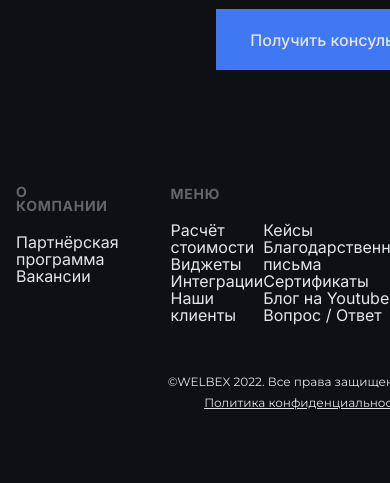
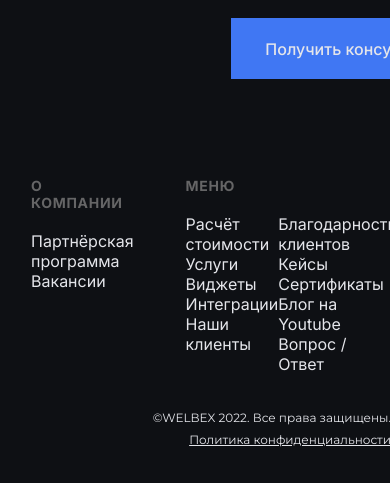
Before and after one commit to myr-irina/layout-welbex, a website: page index.html in a window 390 px wide. Shown: the part 517-1000 px from the top of the page. Before the commit the page ends 963 px from the top, so only its background shows below. Drawn offline with Linux system fonts and the light colour scheme.

Commit message:
fix: footer layout mobile view

```diff
--- a/abstracts/_mixin.scss
+++ b/abstracts/_mixin.scss
@@ -1,4 +1,4 @@
-@mixin font($size, $height: $size, $weight: 400, $style: normal) {
+@mixin font($size, $height: normal, $weight: 400, $style: normal) {
   font-size: $size;
   line-height: $height;
   font-weight: $weight;
--- a/components/_main.scss
+++ b/components/_main.scss
@@ -27,6 +27,18 @@
   @include media-mobilesmall {
     top: 450px;
     left: 20px;
+    width: 43px;
+    height: 43px;
+
+    fill: radial-gradient(
+      82.3% 82.3% at 27.25% 26.5%,
+      rgba(255, 208, 208, 0.54) 0%,
+      rgba(212, 93, 93, 0.26) 59.67%,
+      rgba(167, 49, 49, 0.25) 78.59%,
+      rgba(130, 25, 25, 0.25) 100%
+    );
+    filter: drop-shadow(3px 6px 27px rgba(223, 125, 125, 0.25));
+    backdrop-filter: blur(2px);
   }
 }
 
@@ -90,12 +102,6 @@
 
   @include media-mobilesmall {
     width: 100%;
+    @include font($size: 1.8rem, $weight: 400, $height: normal);
   }
 }
-
-// .right-column {
-//   width: 291px;
-//   @include media-laptop {
-//     width: 260px;
-//   }
-// }
--- a/components/_navigation.scss
+++ b/components/_navigation.scss
@@ -3,7 +3,7 @@
   justify-content: space-between;
   list-style-type: none;
   cursor: pointer;
-  width: 100%;
+  gap: 30px;
 
   @include media-tablet {
     padding: 0;
@@ -16,6 +16,9 @@
     font-weight: 500;
     line-height: normal;
     text-transform: uppercase;
+    gap: 16px;
+    padding: 20px 0;
+    margin: 0;
   }
 }
 
--- a/components/_socials.scss
+++ b/components/_socials.scss
@@ -13,12 +13,14 @@
     margin: 0;
     padding: 0;
     gap: 10px;
-    margin-bottom: 10px;
+    margin: 8px 0;
   }
 }
 
 .socials__item {
   list-style-type: none;
+  width: 24px;
+  height: 24px;
 }
 
 .header__socials {
--- a/index.html
+++ b/index.html
@@ -144,66 +144,70 @@
               <div class="footer__column">
                 <h4 class="footer__title">Меню</h4>
                 <div class="item2">
-                  <ul class="footer__links">
+                  <ul class="footer__links footer__menu">
                     <li>
-                      <a class="footer__link" href="#">Расчёт стоимости</a>
+                      <a class="footer__link footer__link-menu" href="#"
+                        >Расчёт стоимости</a
+                      >
                     </li>
                     <li>
-                      <a class="footer__link" href="#">Виджеты</a>
+                      <a class="footer__link footer__link-menu" href="#"
+                        >Услуги</a
+                      >
                     </li>
                     <li>
-                      <a class="footer__link" href="#">Интеграции</a>
+                      <a class="footer__link footer__link-menu" href="#"
+                        >Виджеты</a
+                      >
                     </li>
                     <li>
-                      <a class="footer__link" href="#">Наши клиенты</a>
+                      <a class="footer__link footer__link-menu" href="#"
+                        >Интеграции</a
+                      >
+                    </li>
+                    <li>
+                      <a class="footer__link footer__link-menu" href="#"
+                        >Наши клиенты</a
+                      >
                     </li>
                   </ul>
                   <h4 class="footer__title"></h4>
                   <ul class="footer__links">
-                    <li><a class="footer__link" href="#">Кейсы</a></li>
                     <li>
-                      <a class="footer__link" href="#"
+                      <a class="footer__link footer__link-menu" href="#"
+                        >Кейсы</a
+                      >
+                    </li>
+                    <li>
+                      <a class="footer__link footer__link-menu" href="#"
                         >Благодарственные письма</a
                       >
                     </li>
                     <li>
-                      <a class="footer__link" href="#">Сертификаты</a>
+                      <a class="footer__link footer__link-menu" href="#"
+                        >Сертификаты</a
+                      >
                     </li>
                     <li>
-                      <a class="footer__link" href="#">Блог на Youtube</a>
+                      <a class="footer__link footer__link-menu" href="#"
+                        >Блог на Youtube</a
+                      >
                     </li>
                     <li>
-                      <a class="footer__link" href="#">Вопрос / Ответ</a>
+                      <a class="footer__link footer__link-menu" href="#"
+                        >Вопрос / Ответ</a
+                      >
                     </li>
                   </ul>
                 </div>
               </div>
-
-              <!-- <div class="footer__column item3">
-                <h4 class="footer__title"></h4>
-                <ul class="footer__links">
-                  <li><a class="footer__link" href="#">Кейсы</a></li>
-                  <li>
-                    <a class="footer__link" href="#">Благодарственные письма</a>
-                  </li>
-                  <li>
-                    <a class="footer__link" href="#">Сертификаты</a>
-                  </li>
-                  <li>
-                    <a class="footer__link" href="#">Блог на Youtube</a>
-                  </li>
-                  <li>
-                    <a class="footer__link" href="#">Вопрос / Ответ</a>
-                  </li>
-                </ul>
-              </div> -->
             </div>
             <div class="footer__contents-right">
               <h4 class="footer__title footer__title-right">Контакты</h4>
-              <ul class="footer__links footer__links-right">
-                <li>
+              <div class="footer__links footer__links-right">
+                <div>
                   <a class="footer__link link-tel" href="#">+7 555 555-55-55</a>
-                </li>
+                </div>
                 <ul class="socials">
                   <li class="socials__item">
                     <a href="#" class="footer__link">
@@ -221,14 +225,14 @@
                     </a>
                   </li>
                 </ul>
-                <li>
+                <div>
                   <a class="footer__link footer__link-address" href="#"
                     ><p class="footer__link-text">
                       Москва, Путевой проезд 3с1, к 902
                     </p></a
                   >
-                </li>
-              </ul>
+                </div>
+              </div>
             </div>
           </div>
           <div class="copyright">
--- a/index.js
+++ b/index.js
@@ -1,20 +1,21 @@
 const titles = document.querySelectorAll('.grid-col-2__title');
+const footerTitles = document.querySelectorAll('.footer__link-menu');
 
 function changeContentOnMobile() {
-  if (window.matchMedia('(max-width: 414px)').matches) {
-    titles.forEach((title, index) => {
+  const isMobile = window.matchMedia('(max-width: 414px)').matches;
+
+  titles.forEach((title, index) => {
+    if (isMobile) {
       if (index === 0) {
         title.textContent = 'Skype аудит';
       } else if (index === 1) {
-        title.textContent = '30 виджетов';
+        title.textContent = '30 виджетов';
       } else if (index === 2) {
         title.textContent = 'Dashboard';
       } else if (index === 3) {
         title.textContent = 'Месяц аmoCRM';
       }
-    });
-  } else {
-    titles.forEach((title, index) => {
+    } else {
       if (index === 0) {
         title.textContent = 'Виджеты';
       } else if (index === 1) {
@@ -22,10 +23,58 @@ function changeContentOnMobile() {
       } else if (index === 2) {
         title.textContent = 'Skype Аудит';
       } else if (index === 3) {
-        title.textContent = '35 дней';
+        title.textContent = '35 дней';
       }
-    });
-  }
+    }
+  });
+
+  footerTitles.forEach((footerTitle, index) => {
+    if (isMobile) {
+      if (index === 0) {
+        footerTitle.textContent = 'Расчёт стоимости';
+      } else if (index === 1) {
+        footerTitle.textContent = 'Услуги';
+      } else if (index === 2) {
+        footerTitle.textContent = 'Виджеты';
+      } else if (index === 3) {
+        footerTitle.textContent = 'Интеграции';
+      } else if (index === 4) {
+        footerTitle.textContent = 'Наши клиенты';
+      } else if (index === 5) {
+        footerTitle.textContent = 'Благодарность клиентов';
+      } else if (index === 6) {
+        footerTitle.textContent = 'Кейсы';
+      } else if (index === 7) {
+        footerTitle.textContent = 'Сертификаты';
+      } else if (index === 8) {
+        footerTitle.textContent = 'Блог на Youtube';
+      } else if (index === 9) {
+        footerTitle.textContent = 'Вопрос / Ответ';
+      }
+    } else {
+      if (index === 0) {
+        footerTitle.textContent = 'Расчёт стоимости';
+      } else if (index === 1) {
+        footerTitle.textContent = 'Услуги';
+      } else if (index === 2) {
+        footerTitle.textContent = 'Виджеты';
+      } else if (index === 3) {
+        footerTitle.textContent = 'Интеграции';
+      } else if (index === 4) {
+        footerTitle.textContent = 'Наши клиенты';
+      } else if (index === 5) {
+        footerTitle.textContent = 'Кейсы';
+      } else if (index === 6) {
+        footerTitle.textContent = 'Благодарственные письма';
+      } else if (index === 7) {
+        footerTitle.textContent = 'Сертификаты';
+      } else if (index === 8) {
+        footerTitle.textContent = 'Блог на Youtube';
+      } else if (index === 9) {
+        footerTitle.textContent = 'Вопрос / Ответ';
+      }
+    }
+  });
 }
 
 changeContentOnMobile();
--- a/layout/_columns.scss
+++ b/layout/_columns.scss
@@ -19,7 +19,9 @@
 
   @include media-mobilesmall {
     width: 100%;
-    gap: 15px;
+    grid-template-columns: 40% 60%;
+    column-gap: 10px;
+    row-gap: 15px;
   }
 }
 
--- a/layout/_footer.scss
+++ b/layout/_footer.scss
@@ -8,7 +8,7 @@
 
 .footer__wrapper {
   @include media-mobilesmall {
-    margin-bottom: 60px;
+    margin: 35px 0 60px 0;
   }
 }
 
@@ -40,6 +40,10 @@
   display: flex;
   flex-direction: row;
   justify-content: flex-start;
+
+  @include media-mobilesmall {
+    column-gap: 20px;
+  }
 }
 
 .footer__links {
@@ -48,7 +52,7 @@
   margin: 20px 0 0 0;
 
   @include media-mobilesmall {
-    & > * {
+    & > li:not(:last-child) {
       padding-bottom: 10px;
     }
   }
@@ -72,6 +76,10 @@
 
   letter-spacing: 0.7px;
   text-transform: uppercase;
+
+  @include media-mobilesmall {
+    @include font($size: 1.2rem, $weight: 700);
+  }
 }
 
 .footer__contents-right {
@@ -121,6 +129,7 @@
     @include font($weight: 400, $size: 1.2rem);
     text-align: left;
     gap: 5px;
+    margin-top: 50px;
   }
 }
 
--- a/layout/_header.scss
+++ b/layout/_header.scss
@@ -4,6 +4,7 @@
 
   @include media-mobilesmall {
     padding: 0;
+    height: 55px;
   }
 }
 
@@ -65,8 +66,20 @@
   }
 
   @include media-mobilesmall {
-    top: 300px;
-    left: 250px;
+    top: 290px;
+    left: 290px;
+    width: 40px;
+    height: 40px;
+    fill: radial-gradient(
+      82.3% 82.3% at 27.25% 26.5%,
+      rgba(236, 208, 255, 0.64) 0%,
+      rgba(161, 93, 207, 0.24) 59.67%,
+      rgba(118, 49, 164, 0.21) 78.59%,
+      rgba(86, 24, 128, 0.23) 100%
+    );
+
+    filter: drop-shadow(3px 6px 27px rgba(177, 118, 217, 0.25)) blur(5px);
+    backdrop-filter: blur(2px);
   }
 }
 
--- a/layout/_wrapper.scss
+++ b/layout/_wrapper.scss
@@ -6,6 +6,7 @@
 
   @include media-laptop {
     max-width: $content-width;
+    padding: 0 15px;
   }
 }
 
@@ -30,6 +31,6 @@
 
   @include media-mobilesmall {
     max-width: $content-width-mobile-small;
-    padding: 5px;
+    padding: 0;
   }
 }
```
Also changed, not shown: sass/style.css, 1 other file.
